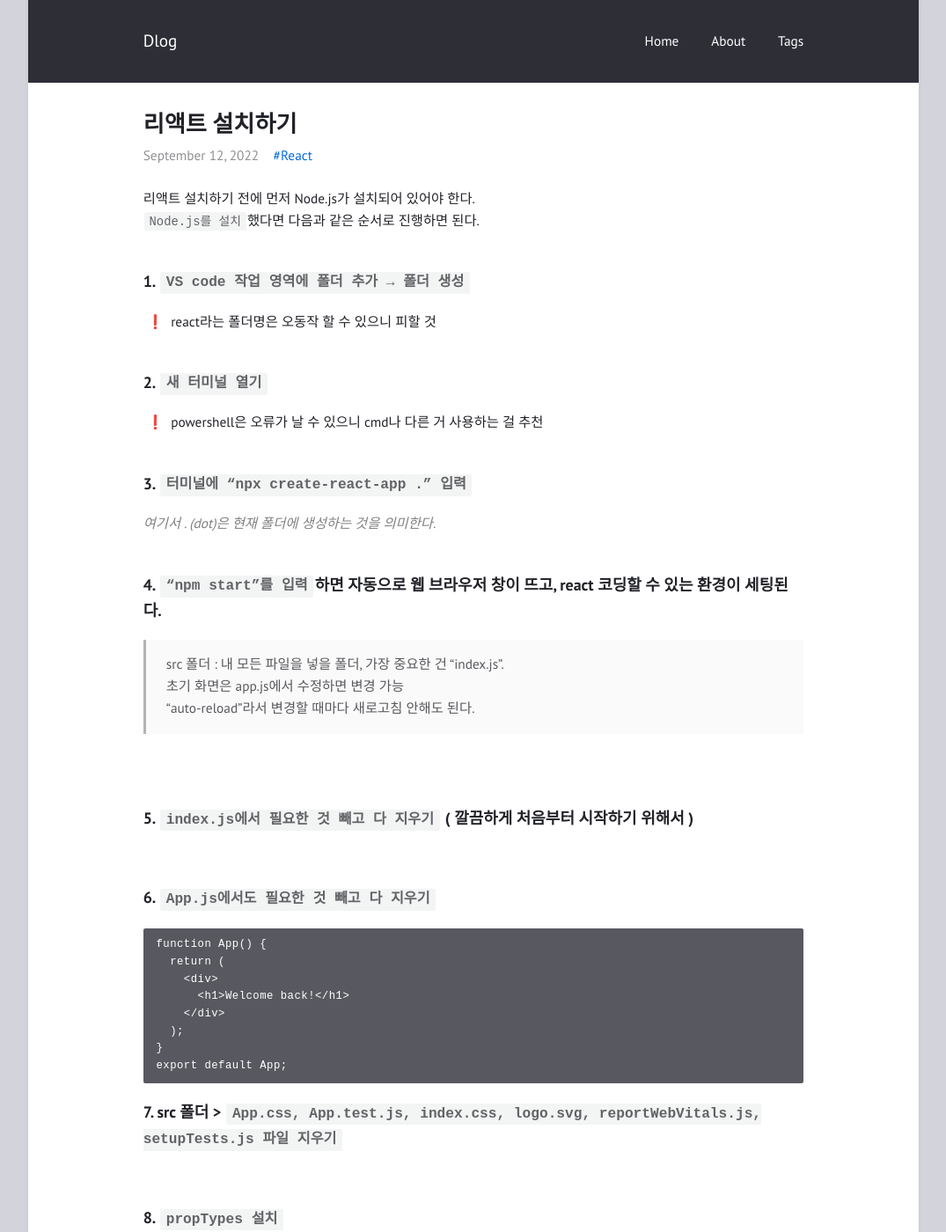
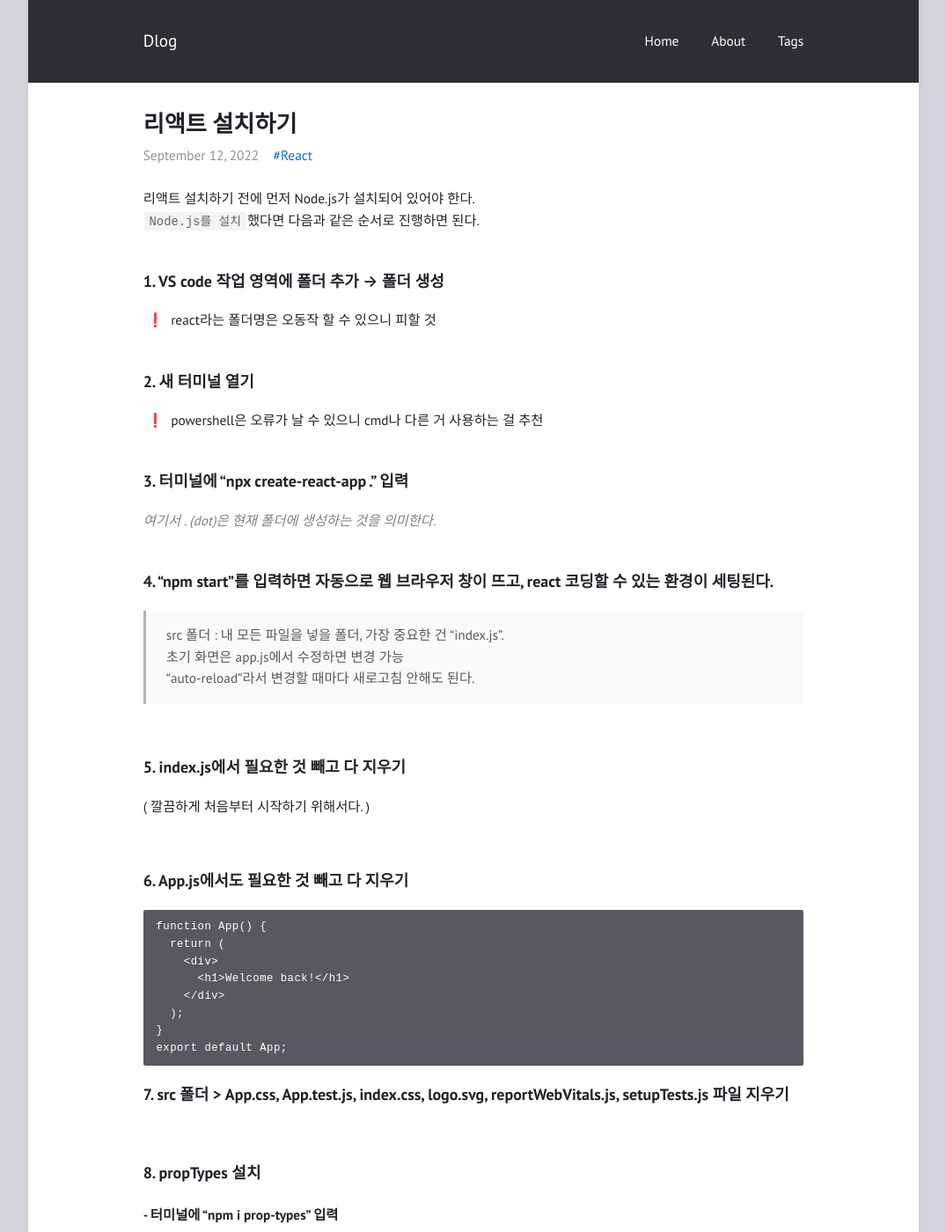
Before and after one commit to feb-dain/feb-dain.github.io, a Jekyll site: the page built from _posts/2022-09-12-how-to-install-react.md, in a window 1280 px wide and 1400 px high. Shown: the whole window at 88% size, without its empty margins (102-1177 px from the left). Built offline with Jekyll 4.4.1, drawn with Linux system fonts in a browser that asks for light colours; comment, search, counter and statistics services are not loaded; some of the changed text lies outside the part shown.

Commit message:
Update 2022-09-12-how-to-install-react.md

`````diff
--- a/_posts/2022-09-12-how-to-install-react.md
+++ b/_posts/2022-09-12-how-to-install-react.md
@@ -9,12 +9,12 @@ tags: React
 `Node.js를 설치`했다면 다음과 같은 순서로 진행하면 된다. <br>
 <br>
 
-### 1. `VS code 작업 영역에 폴더 추가  →  폴더 생성`
+### 1. VS code 작업 영역에 폴더 추가  →  폴더 생성
 &nbsp;❗&nbsp; react라는 폴더명은 오동작 할 수 있으니 피할 것
 <br>
 <br>
 
-### 2. `새 터미널 열기`
+### 2. 새 터미널 열기
 &nbsp;❗&nbsp; powershell은 오류가 날 수 있으니 cmd나 다른 거 사용하는 걸 추천
 <br>
 <br>
@@ -22,25 +22,25 @@ tags: React
 
 
 
-### 3. `터미널에 “npx create-react-app .” 입력`
+### 3. 터미널에 “npx create-react-app .” 입력
 <span style="color:gray">_여기서 . (dot)은 현재 폴더에 생성하는 것을 의미한다._</span>
 <br>
 <br>
 
-### 4. `“npm start”를 입력`하면 자동으로 웹 브라우저 창이 뜨고, react 코딩할 수 있는 환경이 세팅된다.
+### 4. “npm start”를 입력하면 자동으로 웹 브라우저 창이 뜨고, react 코딩할 수 있는 환경이 세팅된다.
 
 >src 폴더 : 내 모든 파일을 넣을 폴더, 가장 중요한 건 “index.js”.<br>
 초기 화면은 app.js에서 수정하면 변경 가능<br>
 "auto-reload"라서 변경할 때마다 새로고침 안해도 된다.
 
 <br>
-<br>
 
-### 5. `index.js에서 필요한 것 빼고 다 지우기` ( 깔끔하게 처음부터 시작하기 위해서 )
+### 5. index.js에서 필요한 것 빼고 다 지우기
+( 깔끔하게 처음부터 시작하기 위해서다. )
 
 <br>
 
-### 6. `App.js에서도 필요한 것 빼고 다 지우기`
+### 6. App.js에서도 필요한 것 빼고 다 지우기
 ````
 function App() {
   return (
`````
Also changed, not shown: other parts of _posts/2022-09-12-how-to-install-react.md (+3 -3 lines).
